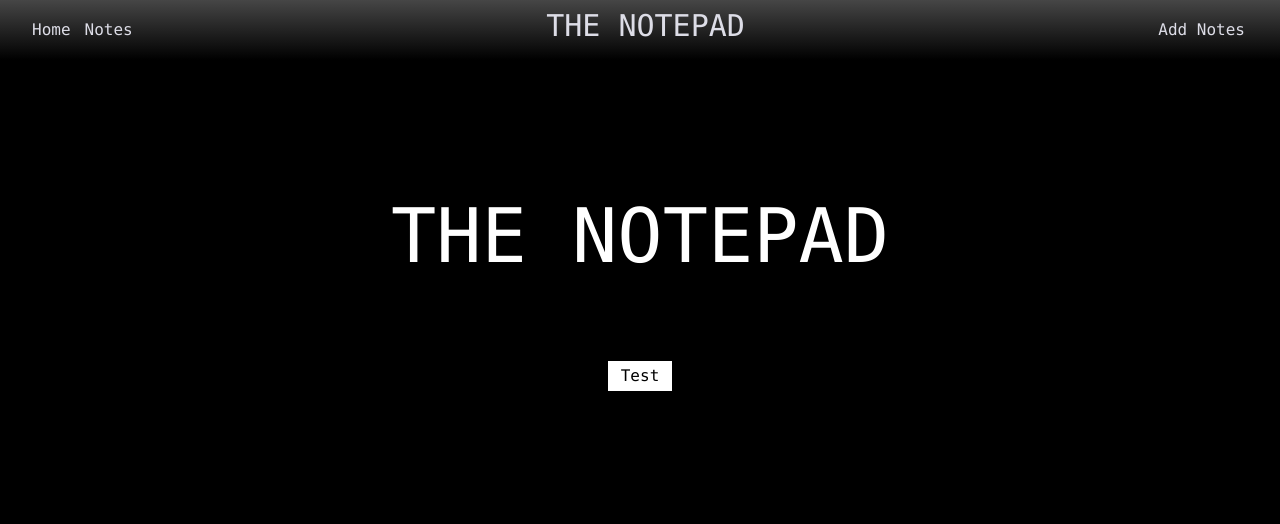
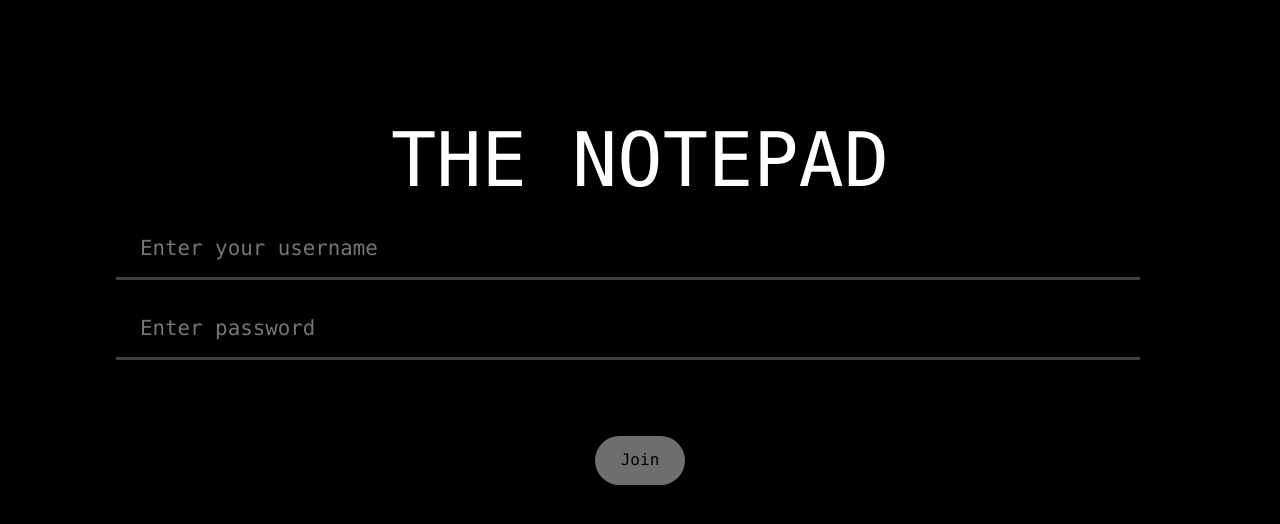
Before and after one commit to FrankBatista1/TheNotepad-client-project, a React (Create React App) app: page / in a window 1280 px wide. Shown: the top 524 px of the page. Built offline with nearby package versions, Linux system fonts and the light colour scheme; the HTML template or start-up script is replaced by a standard one.

Commit message:
Fake login finished

```diff
--- a/package.json
+++ b/package.json
@@ -3,6 +3,9 @@
   "version": "0.1.0",
   "private": true,
   "dependencies": {
+    "@emotion/react": "^11.4.1",
+    "@emotion/styled": "^11.3.0",
+    "@mui/material": "^5.0.0",
     "@testing-library/jest-dom": "^5.14.1",
     "@testing-library/react": "^11.2.7",
     "@testing-library/user-event": "^12.8.3",
--- a/src/App.js
+++ b/src/App.js
@@ -9,12 +9,14 @@ import LandingPage from "./views/LandingPage";
 function App() {
   return (
     <BrowserRouter>
-      <MyNavbar />
       <Switch>
         <Route exact path="/" component={LandingPage}></Route>
-        <Route exact path="/fields" component={FieldsPage}></Route>
-        <Route exact path="/field/:id" component={FieldView}></Route>
-        <Route exact path="/addField" component={AddField}></Route>
+        <div>
+          <MyNavbar />
+          <Route exact path="/fields" component={FieldsPage}></Route>
+          <Route exact path="/field/:id" component={FieldView}></Route>
+          <Route exact path="/addField" component={AddField}></Route>
+        </div>
       </Switch>
     </BrowserRouter>
   );
--- /dev/null
+++ b/src/components/FormInput.js
@@ -0,0 +1,16 @@
+import React from 'react'
+
+import '../stylesheets/Form.css'
+
+
+const FormInput = (props) => {
+  return (
+    <div>
+      <div class="row">
+      <input type={props.type} placeholder={props.placeholder}/>
+    </div>
+    </div>
+  )
+}
+
+export default FormInput
--- a/src/services/fieldservices.js
+++ b/src/services/fieldservices.js
@@ -1,6 +1,6 @@
 import axios from 'axios'
 
-const apiUrl = 'http://localhost:5000/api'
+const apiUrl = 'http://localhost:5000/api'//process.env.REACT_APP_API_UR
 
 export const getFieldsFromApi = async () => {
   const response = await axios.get(`${apiUrl}/fields`)
--- /dev/null
+++ b/src/stylesheets/Form.css
@@ -0,0 +1,44 @@
+.row{
+  display: flex;
+  flex-direction: column;
+  align-items: center;
+  padding-top: 2rem;
+  max-width: 100%;
+
+}
+
+.row input{
+  background-color: black;
+  width: 80%;
+  color:white;
+  font-family: Consolas,monaco,monospace;
+  box-sizing: border-box;
+	border: none;
+  font-size: 1.3rem;
+  padding-left: 1.5rem;
+  padding-bottom: 1rem;
+  box-shadow: inset 0px -3px 0px 0px rgba(117, 117, 117, 0.541);
+  transition: box-shadow 0.2s ease-in;
+}
+
+.row input:focus{
+   box-shadow: inset 0px -3px 0px 0px rgba(255, 255, 255, 0.7);
+   outline: none;
+}
+
+.row input::-webkit-input-placeholder{
+  opacity: 1;
+  transition: opacity 0.25s ease-out;
+}
+
+.row input:hover::-webkit-input-placeholder,
+.row input:focus::-webkit-input-placeholder{
+  opacity: 0;
+}
+
+.row label{
+  align-self: start;
+  padding-left: 4.5rem;
+  padding-bottom: 0.5rem;
+  color: rgba(187,187,187,0.9);
+}
--- a/src/stylesheets/LandingPage.css
+++ b/src/stylesheets/LandingPage.css
@@ -14,13 +14,14 @@
   }
 
 .start{
-  padding-left: 1%;
-  padding-right: 1%;
-  padding-top: 0.2%;
-  padding-bottom: 0.2%;
-  background-color: white;
+  padding-left: 2%;
+  padding-right: 2%;
+  padding-top: 1%;
+  padding-bottom: 1%;
+  background-color: rgba(167, 167, 167, 0.658);
   color:black;
   text-decoration: none;
+  border-radius: 30px;
   font-family: Consolas, monaco, monospace;
 }
 
--- a/src/views/LandingPage.js
+++ b/src/views/LandingPage.js
@@ -1,13 +1,14 @@
 import '../stylesheets/LandingPage.css'
 import React from "react";
 import { Link } from 'react-router-dom';
+import FormInput from '../components/FormInput';
 
 
 const LandingPage = () => {
   return (
     <><div className='parent'>
       <h1 className="thenotepadlanding">THE NOTEPAD</h1>
-    </div><div className="parent"><Link className="start" to='/fields'>Test</Link></div></>
+    </div><div><FormInput placeholder="Enter your username" type="text" /><FormInput placeholder="Enter password" type="text" /></div><div className="parent"><Link className="start" to='/fields'>Join</Link></div></>
 
 
   );
```
Also changed, not shown: 1 other file (tests, documents, lock files or other folders).
